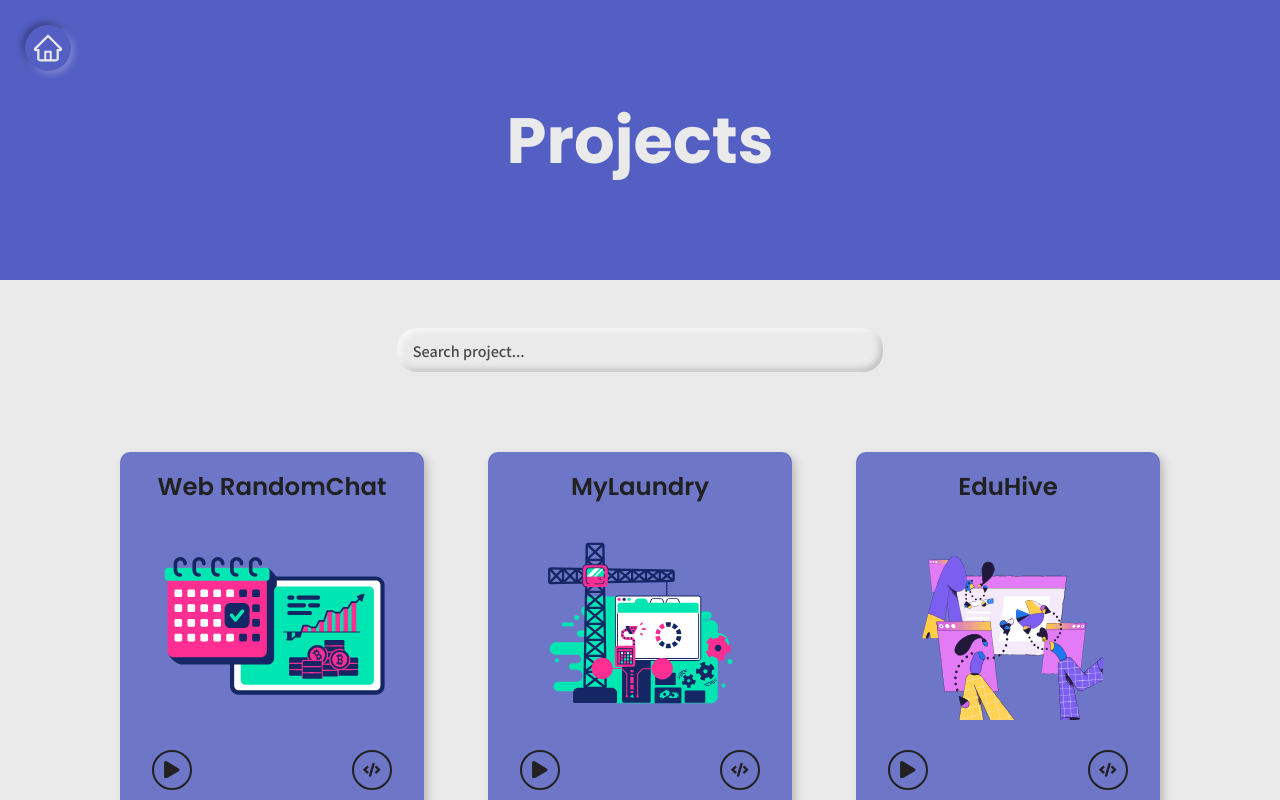
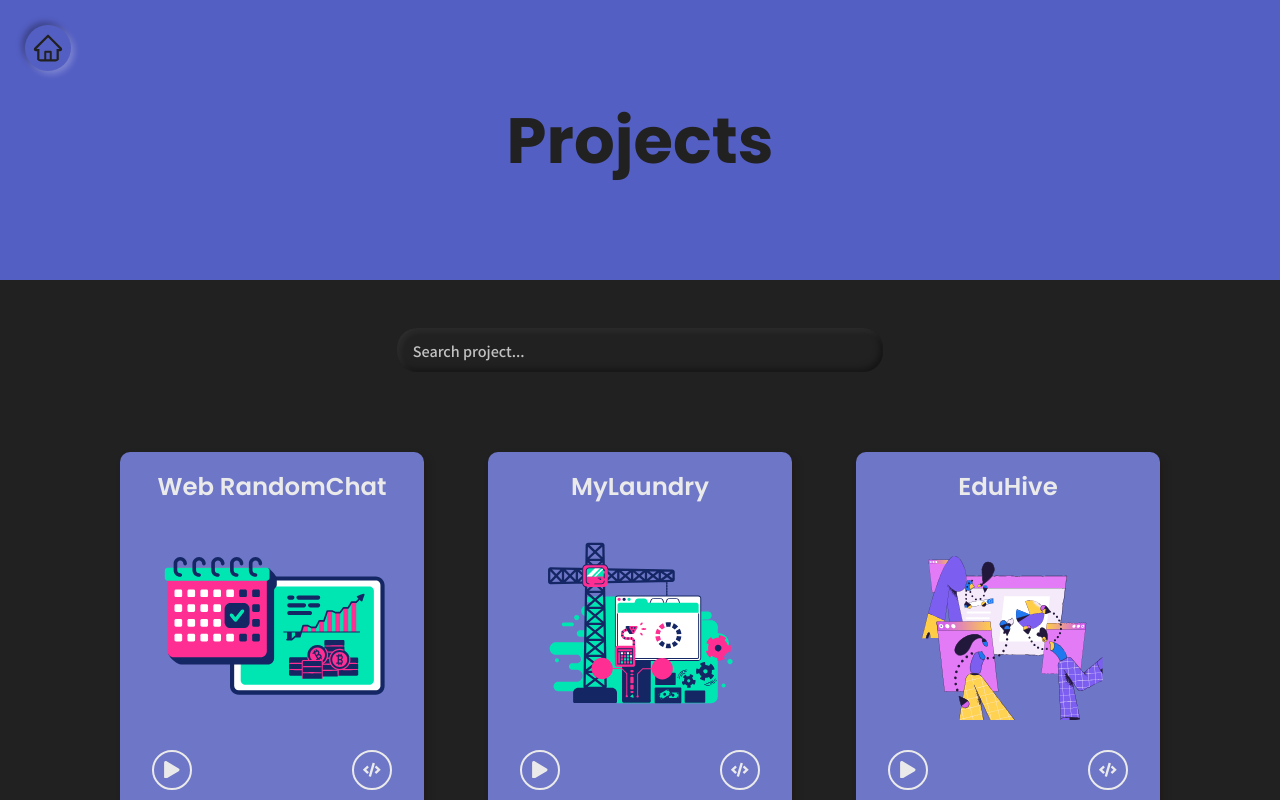
Before and after one commit to Harshhhh1701/HARSH_PORTFOLIO, a React (Create React App) app: page /projects in a window 1280 px wide. Shown: the top 800 px of the page. Built offline with nearby package versions, Linux system fonts and the light colour scheme; a web font is replaced by a local one.

Commit message:
feat: theme changed

```diff
--- a/src/data/themeData.js
+++ b/src/data/themeData.js
@@ -6,7 +6,7 @@ import {
 
 export const themeData = {
     // theme: orangeThemeDark
-    theme:blueThemeLight
+    theme:blueThemeDark
 }
 
 
```
